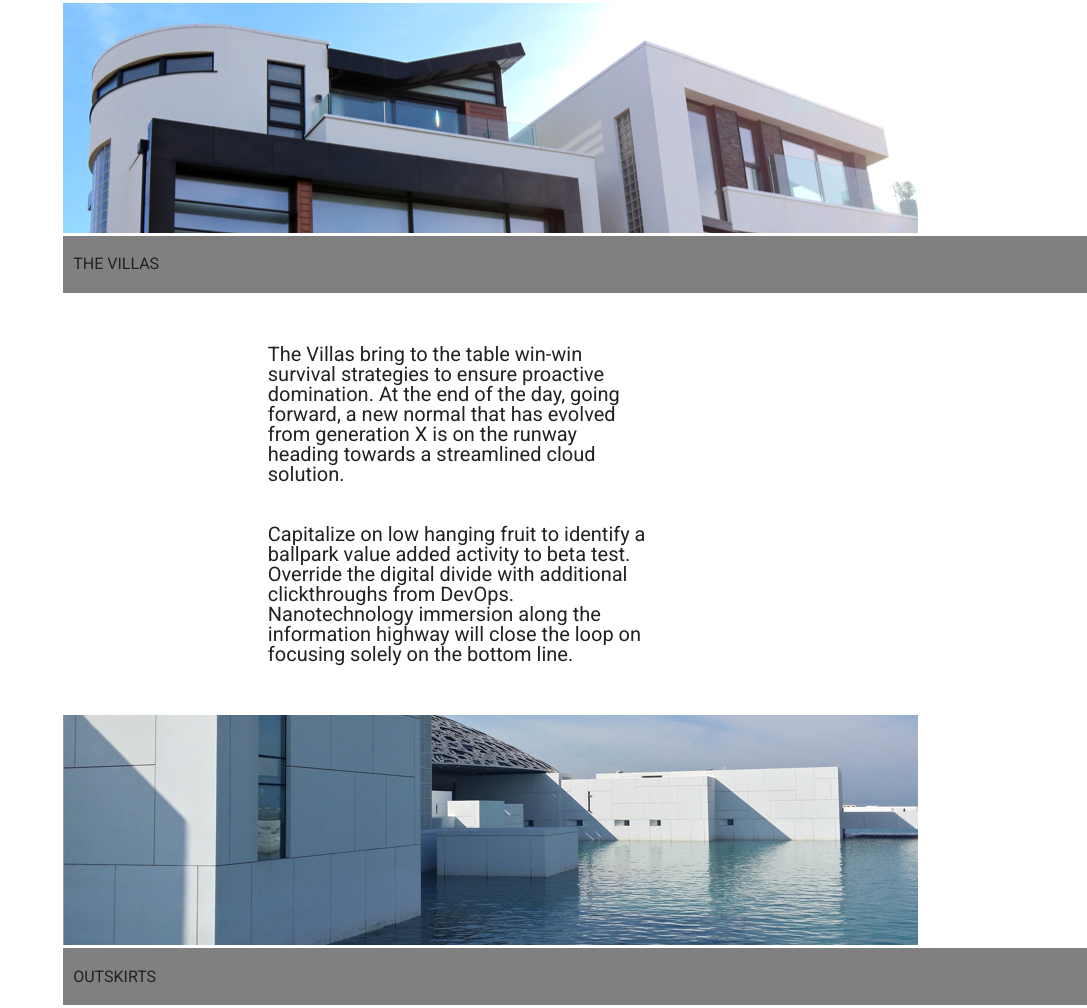
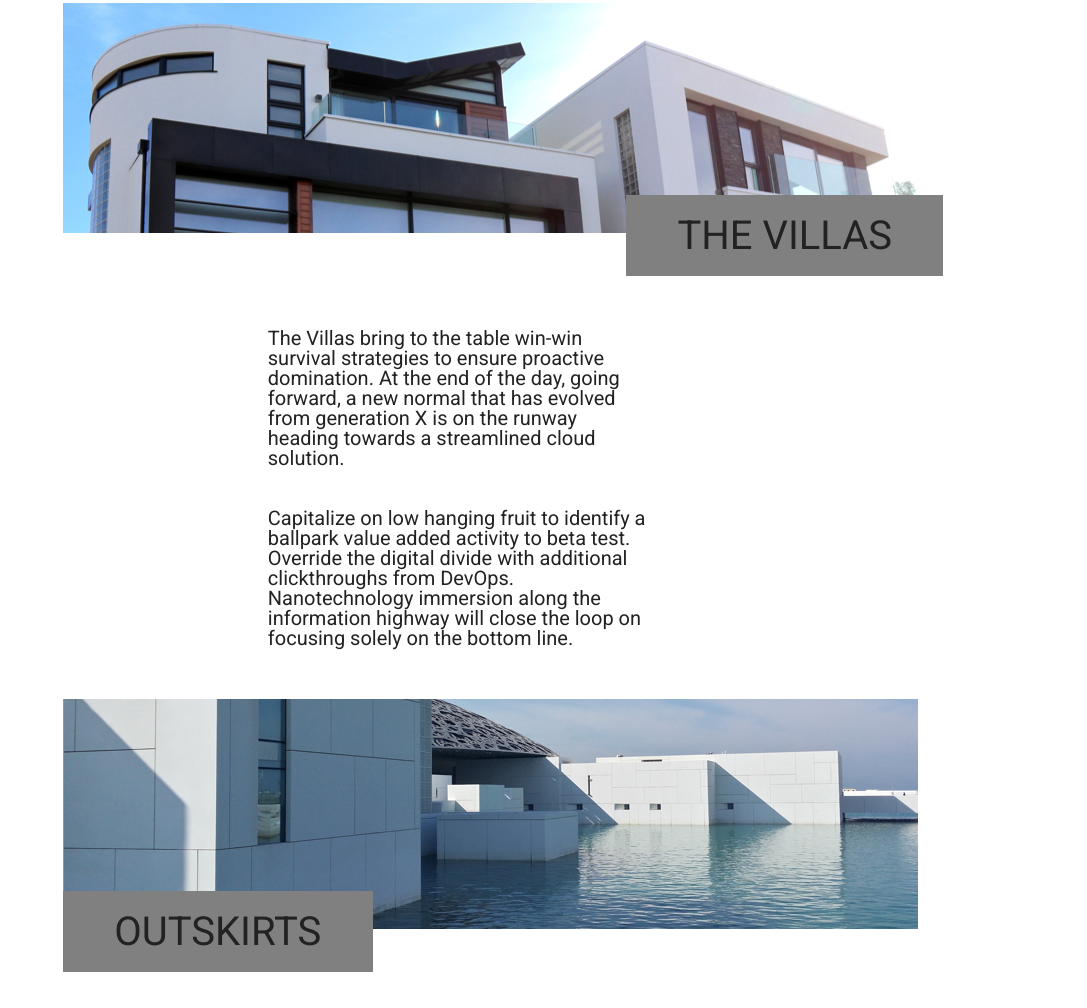
Before and after one commit to BrensonW/BuildWeekOne, a plain HTML site: page index.html in a window 1280 px wide. Shown: the part 1864-2872 px from the top of the page, without its empty margins (193-1280 px from the left). Drawn offline with Linux system fonts and the light colour scheme.

Commit message:
fixed css for home page things

```diff
--- a/css/index.css
+++ b/css/index.css
@@ -381,15 +381,27 @@ p{
 }
 
 	.villas{
-		padding: 2% 1% 2% 1%;
+		margin-top:-10%;
+		font-size:40px;
+		display:inline-block;
+		margin-left:55%;
+		padding: 2% 5% 2% 5%;
 		background:grey;
 	}
 	.outskirts{
-		padding: 2% 1% 2% 1%;
+		margin-top:-10%;
+		font-size:40px;
+		display:inline-block;
+		margin-right:55%;
+		padding: 2% 5% 2% 5%;
 		background:grey;
 	}
 	.blocks{
-		padding: 2% 1% 2% 1%;
+		margin-top:-10%;
+		font-size:40px;
+		display:inline-block;
+		margin-left:48%;
+		padding: 2% 5% 2% 5%;
 		background:grey;
 	}
 
```
